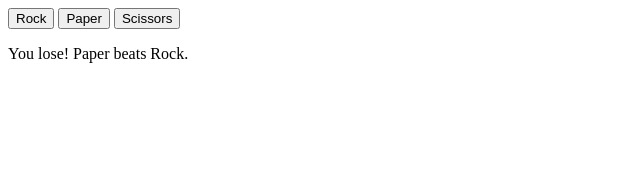
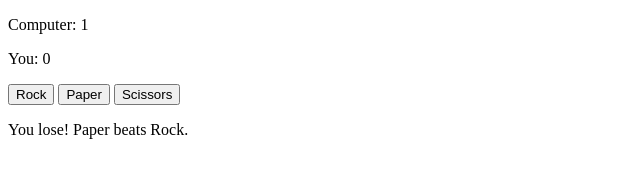
Before and after one commit to raphaellyv/rock-paper-scissors, a plain HTML site: page rock-paper-scissors-project.html in a window 1280 px wide. Both pictures are taken after a click on the button "Rock". Shown: the whole page, without its empty margins (0-640 px from the left). Drawn offline with Linux system fonts and the light colour scheme.

Commit message:
Display score

```diff
--- a/rock-paper-scissors-project.html
+++ b/rock-paper-scissors-project.html
@@ -7,6 +7,12 @@
     <script src="script.js" defer></script>
   </head>
 <body>
+  <p>Computer: <span id="computer-score"></span></p>
+
+
+  <p>You: <span id="human-score"></span></p>
+
+
   <button id="rock-btn">Rock</button>
   <button id="paper-btn">Paper</button>
   <button id="scissor-btn">Scissors</button>
--- a/script.js
+++ b/script.js
@@ -1,7 +1,13 @@
 let humanScore = 0
 let computerScore = 0
+
 const possibleChoices = ['Rock', 'Paper', 'Scissor']
 const resultsDiv = document.querySelector('#results')
+const computerScoreSpan = document.querySelector('#computer-score')
+const humanScoreSpan = document.querySelector('#human-score')
+
+const resultParagraph = document.createElement("p")
+const winnerParagraph = document.createElement("p")
 
 function getComputerChoice() {
   const randomNumber = Math.random() * 3
@@ -29,13 +35,12 @@ function playRound(humanChoice, computerChoice) {
 }
 
   const isGameOver = humanScore === 5 || computerScore === 5
-  const resultParagraph = document.createElement("p")
   resultParagraph.textContent = result
   resultsDiv.appendChild(resultParagraph)
-  console.log('human', humanScore)
-  console.log('computer', computerScore)
 
-  const winnerParagraph = document.createElement("p")
+  computerScoreSpan.textContent = computerScore
+  humanScoreSpan.textContent = humanScore
+
   resultsDiv.appendChild(winnerParagraph)
 
   if (isGameOver) {
@@ -45,7 +50,6 @@ function playRound(humanChoice, computerChoice) {
       winnerParagraph.textContent = "YOU LOSE!!"
     }
   }
-  return console.log(result)
 }
 
 possibleChoices.map((choice) =>{
@@ -58,7 +62,5 @@ function playGame(choice) {
 
   if (isGameOn) {
     return playRound(choice, getComputerChoice())
-  } else {
-    return
   }
 }
```
